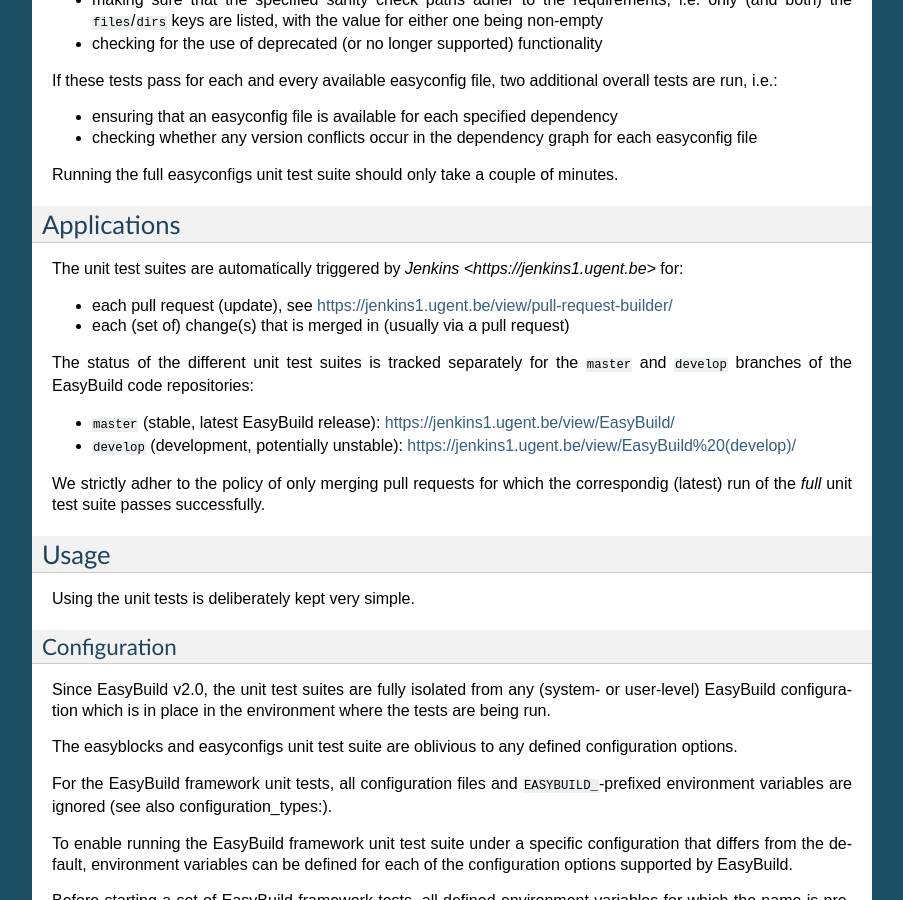
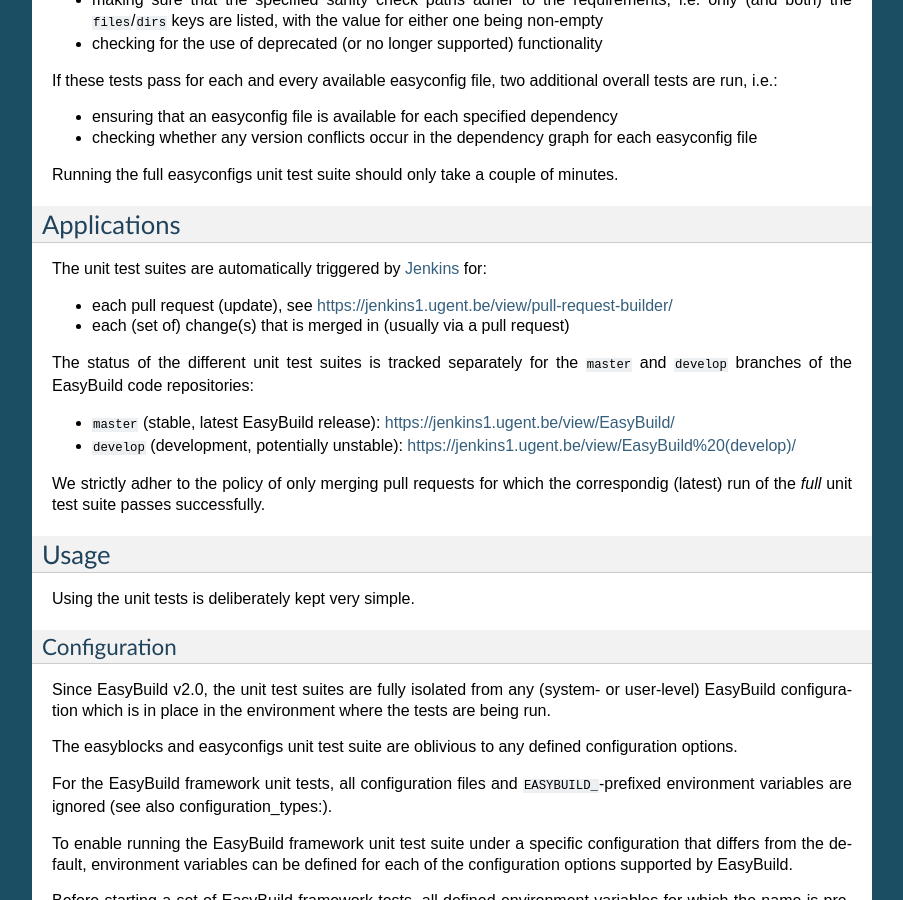
Before and after one commit to easybuilders/easybuild, a Sphinx documentation site: the page built from docs/Unit-tests.rst, in a window 1280 px wide and 900 px high, scrolled down 1426 px. Shown: the whole window, without its empty margins (198-1101 px from the left). Built offline with Sphinx 7.4.7, drawn with Linux system fonts in a browser that asks for light colours.

Commit message:
fix link to Jenkins

```diff
--- a/docs/Unit-tests.rst
+++ b/docs/Unit-tests.rst
@@ -87,7 +87,7 @@
 Applications
 ------------
 
-The unit test suites are automatically triggered by `Jenkins <https://jenkins1.ugent.be>` for:
+The unit test suites are automatically triggered by `Jenkins <https://jenkins1.ugent.be>`_ for:
 
 * each pull request (update), see https://jenkins1.ugent.be/view/pull-request-builder/
 * each (set of) change(s) that is merged in (usually via a pull request)
```
